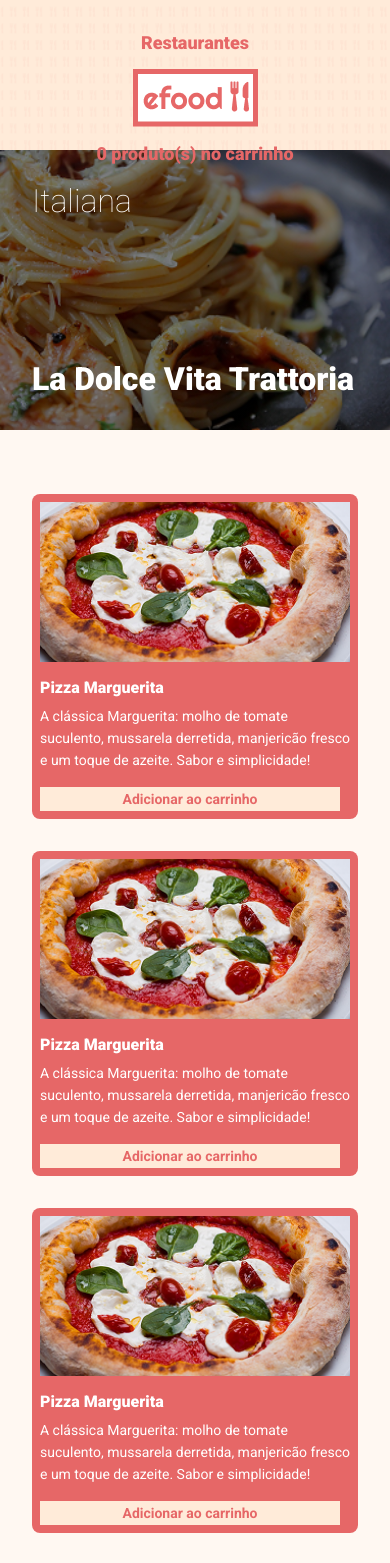
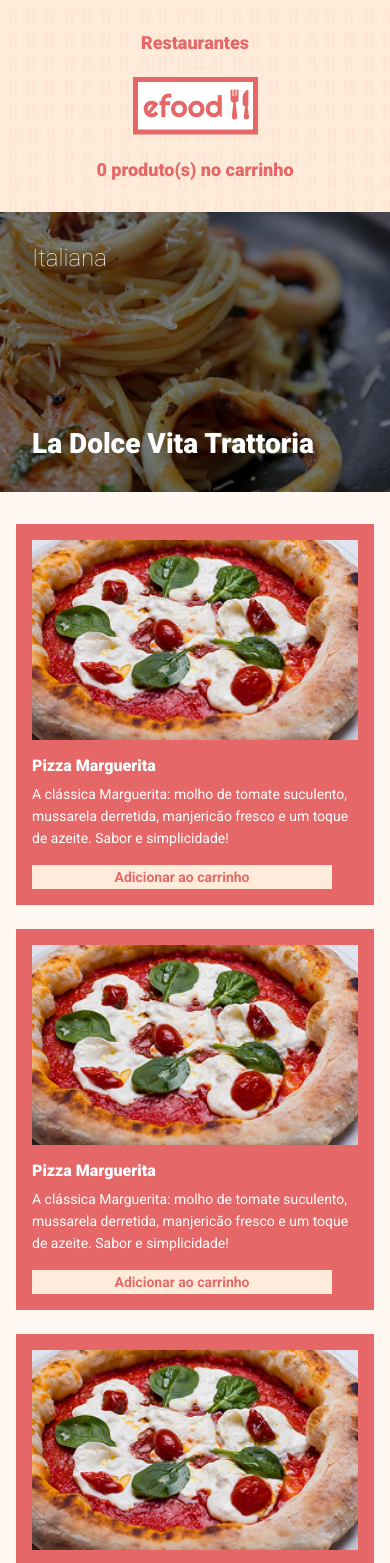
Before and after one commit to LukasMarquess/Efood-Purple, a React (Vite) app: page /perfil/1 in a window 390 px wide. Shown: the top 1563 px of the page. Built offline with nearby package versions, Linux system fonts and the light colour scheme.

Commit message:
Aplicando responsividade

```diff
--- a/src/components/ProductCard/styles.ts
+++ b/src/components/ProductCard/styles.ts
@@ -4,11 +4,11 @@ import { theme } from '../../styles/theme'
 export const CardContainer = styled.div`
   background-color: ${theme.colors.primary};
   color: ${theme.colors.white};
-  padding: 8px;
-  border-radius: 8px;
+  padding: 16px;
   display: flex;
   flex-direction: column;
   gap: 0.5rem;
+  height: 100%;
 
   button {
     width: 300px;
@@ -18,9 +18,8 @@ export const CardContainer = styled.div`
 
 export const ProductImage = styled.img`
   width: 100%;
-  height: 160px;
+  height: 200px;
   object-fit: cover;
-  /* border-radius: 8px;
 `
 
 export const Title = styled.h4`
--- a/src/pages/Perfil/styles.ts
+++ b/src/pages/Perfil/styles.ts
@@ -7,10 +7,12 @@ export const HeaderBar = styled.header<{ $bgImage: string }>`
   background-size: cover;
   background-repeat: no-repeat;
   background-position: center;
-  height: 150px;
+  display: flex;
+  align-items: center;
 `
 
 export const HeaderContent = styled.div`
+  width: 100%;
   max-width: 1024px;
   margin: 0 auto;
   padding: 2rem;
@@ -33,7 +35,9 @@ export const HeaderContent = styled.div`
 
   @media (max-width: 768px) {
     flex-direction: column;
-    gap: 1rem;
+    gap: 1.5rem;
+    justify-content: center;
+    text-align: center;
   }
 `
 
@@ -62,12 +66,20 @@ export const BannerContent = styled.div`
     font-size: 32px;
     font-weight: 100;
     color: ${theme.colors.white};
+
+    @media (max-width: 768px) {
+      font-size: 24px;
+    }
   }
 
   h1 {
     font-size: 32px;
     font-weight: 900;
     color: ${theme.colors.white};
+
+    @media (max-width: 768px) {
+      font-size: 28px;
+    }
   }
 `
 
@@ -75,6 +87,10 @@ export const MainContainer = styled.main`
   max-width: 1024px;
   margin: 0 auto;
   padding: 4rem 2rem;
+
+  @media (max-width: 768px) {
+    padding: 2rem 1rem;
+  }
 `
 
 export const ProductsGrid = styled.div`
@@ -82,7 +98,12 @@ export const ProductsGrid = styled.div`
   grid-template-columns: repeat(3, 1fr);
   gap: 2rem;
 
+  @media (max-width: 1024px) {
+    grid-template-columns: repeat(2, 1fr);
+  }
+
   @media (max-width: 768px) {
     grid-template-columns: 1fr;
+    gap: 1.5rem;
   }
 `
```
